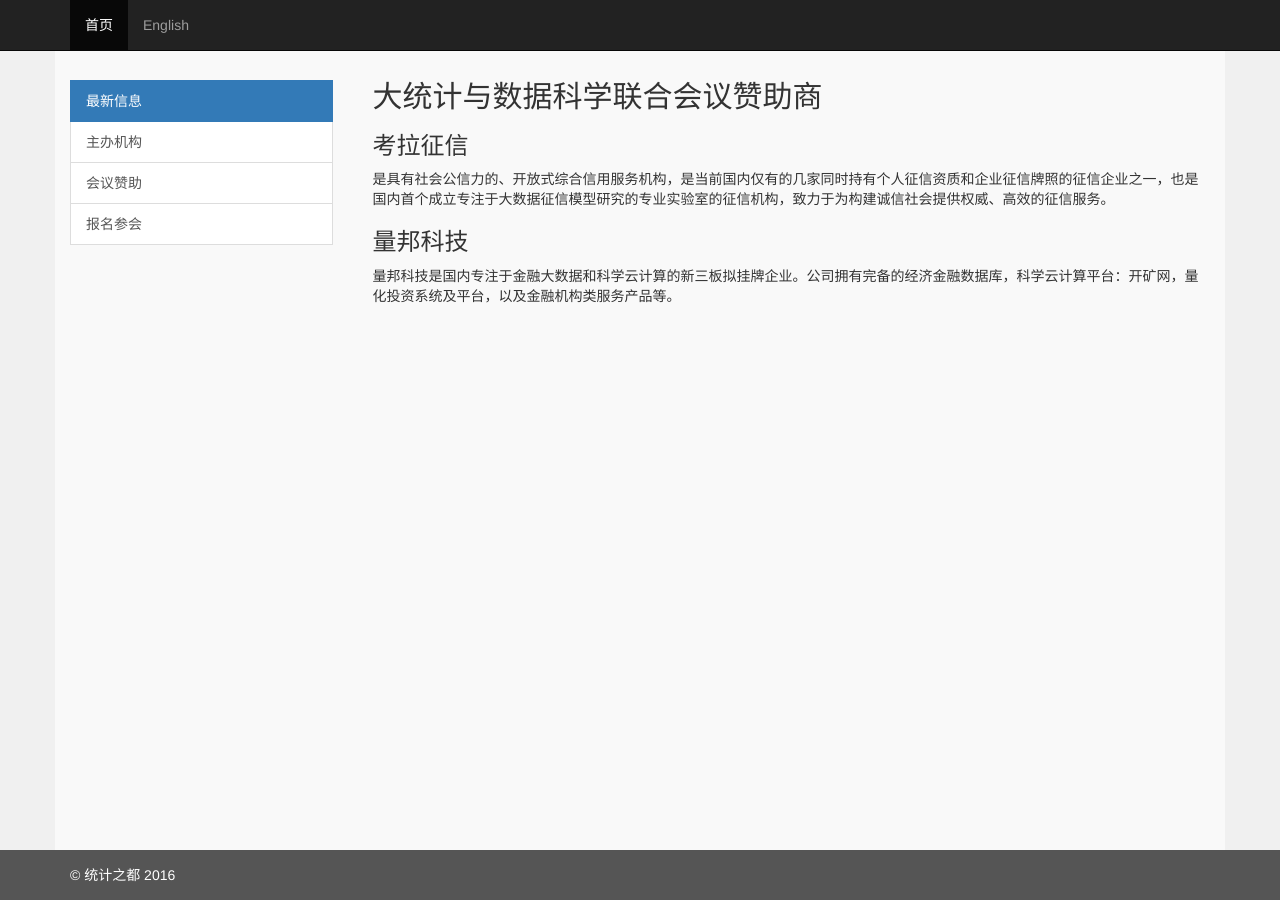
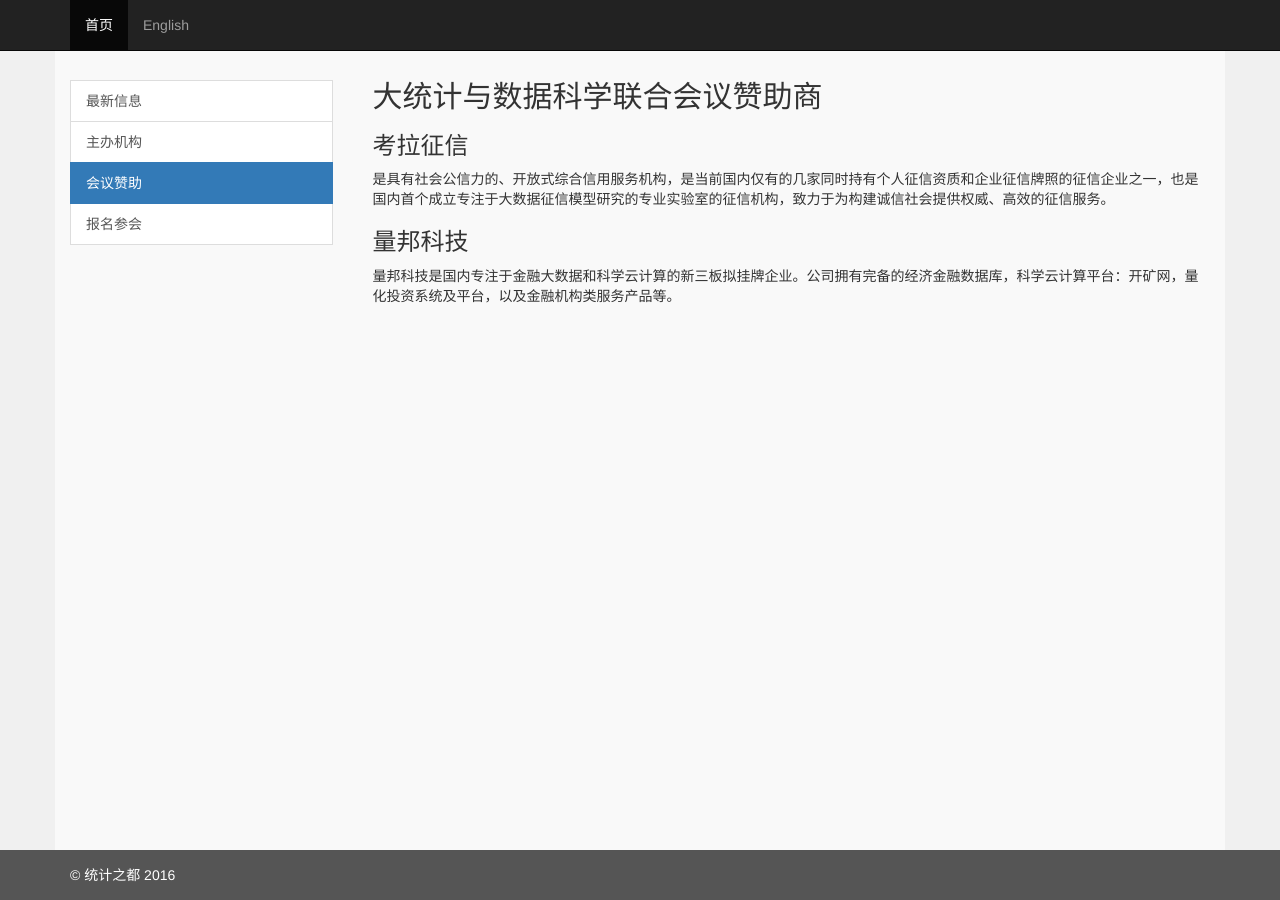
Before and after one commit to cosname/stat2016, a Jekyll site: the page built from sponsors.md, in a window 1280 px wide. Built offline with Jekyll 4.4.1, drawn with Linux system fonts in a browser that asks for light colours.

Commit message:
update sidebars

```diff
--- a/_includes/sidebar-cn.html
+++ b/_includes/sidebar-cn.html
@@ -1,6 +1,6 @@
 <div class="list-group">
-  <a href="#" class="list-group-item active">最新信息</a>
-  <a href="#" class="list-group-item">主办机构</a>
-  <a href="#" class="list-group-item">会议赞助</a>
+  <a href="{{ '/' | prepend: site.baseurl }}" class="list-group-item {% if page.url == '/' %} active {% endif %}">最新信息</a>
+  <a href="{{ '/organization.html' | prepend: site.baseurl }}" class="list-group-item {% if page.url contains 'organization.html' %} active {% endif %}">主办机构</a>
+  <a href="{{ '/sponsors.html' | prepend: site.baseurl }}" class="list-group-item {% if page.url contains 'sponsors.html' %} active {% endif %}">会议赞助</a>
   <a href="#" class="list-group-item">报名参会</a>
 </div>
--- a/_includes/sidebar-en.html
+++ b/_includes/sidebar-en.html
@@ -1,6 +1,6 @@
 <div class="list-group">
-  <a href="#" class="list-group-item active">Latest News<</a>
-  <a href="#" class="list-group-item">Organization</a>
-  <a href="#" class="list-group-item">Sponsors</a>
+  <a href="{{ '/en/' | prepend: site.baseurl }}" class="list-group-item {% if page.url == '/en/' %} active {% endif %}">Latest News</a>
+  <a href="{{ '/en/organization.html' | prepend: site.baseurl }}" class="list-group-item {% if page.url contains 'en/organization.html' %} active {% endif %}">Organization</a>
+  <a href="{{ '/en/sponsors.html' | prepend: site.baseurl }}" class="list-group-item {% if page.url contains 'en/sponsors.html' %} active {% endif %}">Sponsors</a>
   <a href="#" class="list-group-item">Registration</a>
 </div>
```
